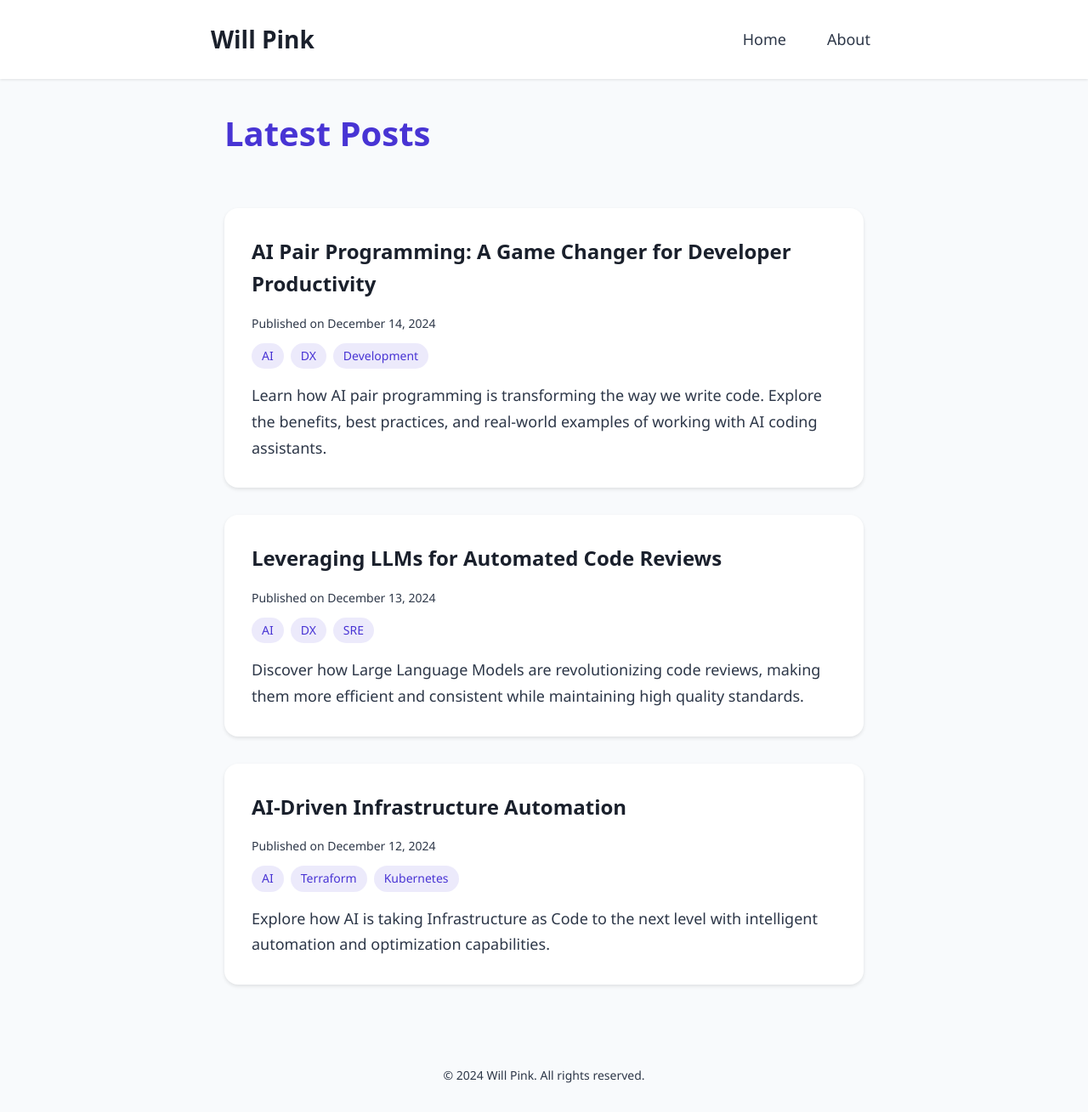
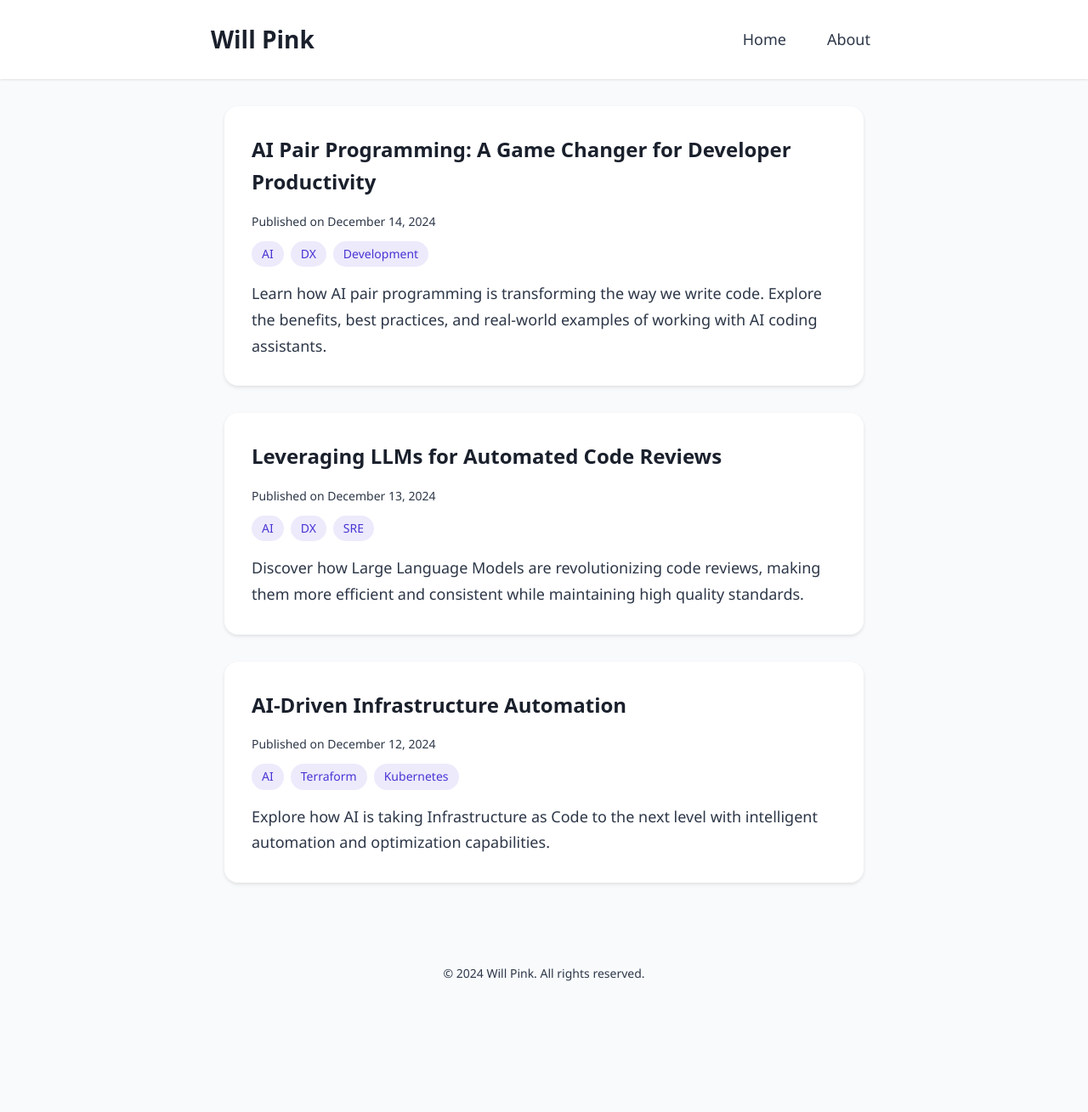
Before and after one commit to MrPink/mrpink.github.io, a Jekyll site: the page index.html, which Jekyll copies as it is, in a window 1280 px wide and 1309 px high. Shown: the whole window at 85% size. Built offline with Jekyll 4.4.1, drawn with Linux system fonts in a browser that asks for light colours.

Commit message:
fix: remove

```diff
--- a/index.html
+++ b/index.html
@@ -232,7 +232,6 @@
 
     <main id="main-content" role="main">
         <section class="blog-section" aria-labelledby="page-heading">
-            <h1 id="page-heading">Latest Posts</h1>
 
             <article class="post-card">
                 <h2 class="post-title">AI Pair Programming: A Game Changer for Developer Productivity</h2>
```
